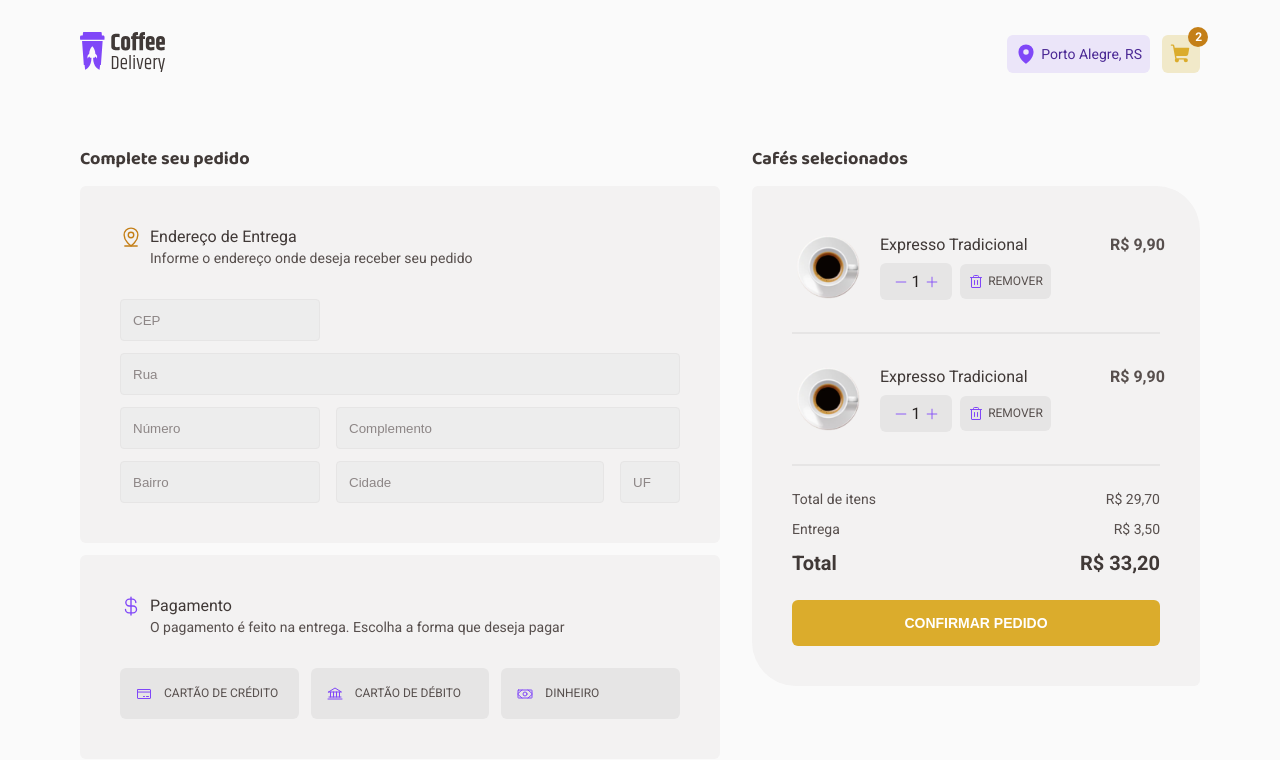
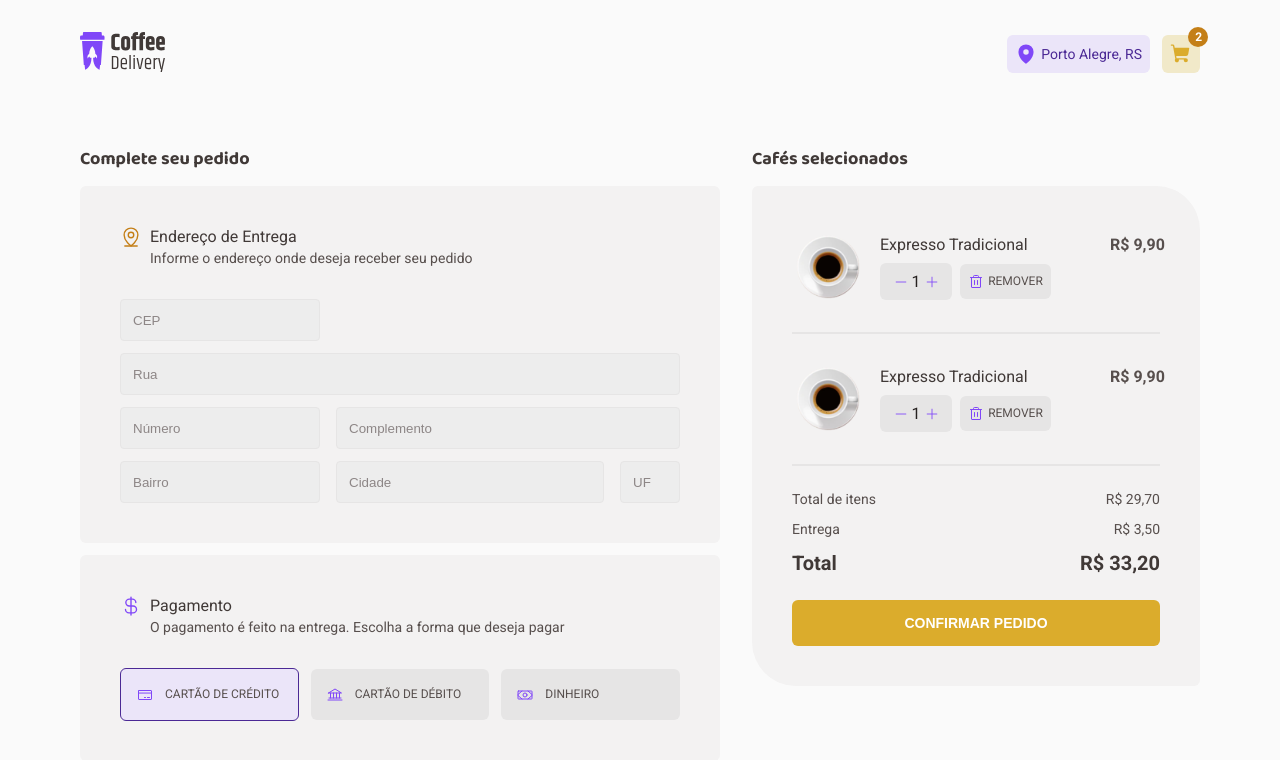
Before and after one commit to Hyakutak/coffee-delivery, a React (Vite) app: page /checkout in a window 1280 px wide. Shown: the top 760 px of the page. Built offline with nearby package versions, Linux system fonts and the light colour scheme.

Commit message:
Add styled active in button method payment

```diff
--- a/src/pages/Checkout/components/PaymentMethods/index.tsx
+++ b/src/pages/Checkout/components/PaymentMethods/index.tsx
@@ -1,11 +1,8 @@
+import { ChangeEvent } from 'react';
 import { PaymentContainer, PaymentMethod } from './styles';
 import { CurrencyDollar, CreditCard, Money, Bank } from 'phosphor-react';
 
 export function PaymentMethods() {
-
-    function handleClickActiveMethod(method) {
-        console.log(method.target);
-    }
 
     return (
         <PaymentContainer>
@@ -17,7 +14,7 @@ export function PaymentMethods() {
                 </div>
             </header>
             <section>
-                <PaymentMethod onClick={handleClickActiveMethod}>
+                <PaymentMethod disabled={true}>
                     <CreditCard size={16} />
                     <p>Cartão de crédito</p>
                 </PaymentMethod>
--- a/src/pages/Checkout/components/PaymentMethods/styles.ts
+++ b/src/pages/Checkout/components/PaymentMethods/styles.ts
@@ -44,6 +44,10 @@ export const PaymentContainer = styled.section`
         align-items: center;
         gap: 0.75rem;
         width: 100%;
+        button[disabled] {
+            background: ${(props) => props.theme['purple-light']};
+            border: 1px solid ${(props) => props.theme['purple-dark']};
+        }
     }
 `;
 
--- a/src/styles/global.ts
+++ b/src/styles/global.ts
@@ -18,4 +18,15 @@ export const GlobalStyle = createGlobalStyle`
     font-weight: 400;
     font-size: 1rem;
   }
+
+  input {
+    &:focus-visible {
+      font-family: 'Roboto';
+      font-weight: 400;
+      font-size: 0.875rem;
+      line-height: 1.125rem;
+      border-color: ${(props) => props.theme['yellow-dark']};
+      outline: none;
+    }
+  }
 `;
```
